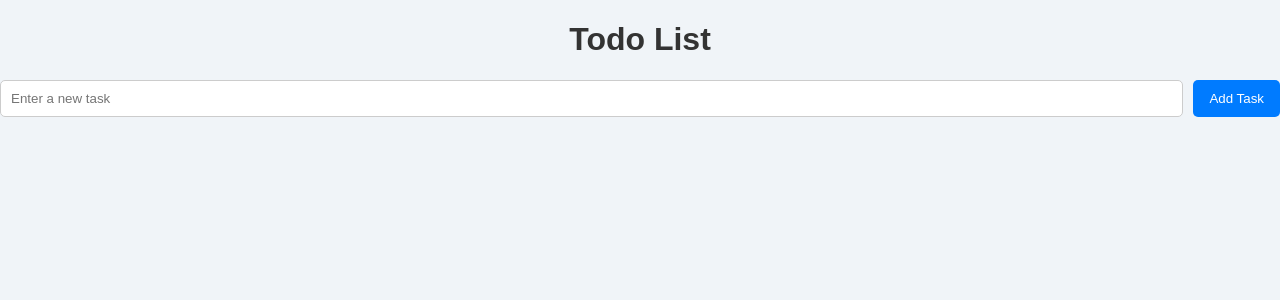
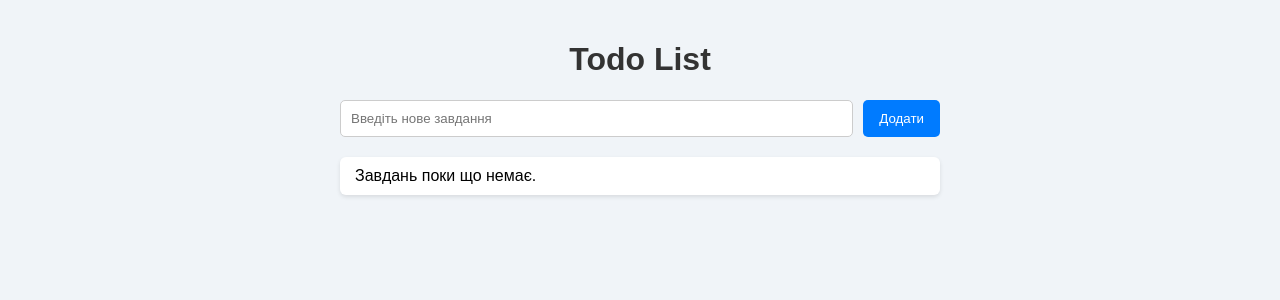
Before and after one commit to NataliyGluz/flask1, a Python web app: template flask/templates/index.html in a window 1280 px wide. Shown: the top 300 px of the page. Run offline with Jinja, Linux system fonts and the light colour scheme; the template is opened without the code that fills it, so the values that code supplies are empty.

Commit message:
Update index.html

```diff
--- a/flask/templates/index.html
+++ b/flask/templates/index.html
@@ -1,20 +1,39 @@
-
 <!DOCTYPE html>
-<html>
+<html lang="uk">
 <head>
+    <meta charset="UTF-8">
     <title>Todo List</title>
-    <link rel="stylesheet" href="/static/style.css">
+    <link rel="stylesheet" href="{{ url_for('static', filename='style.css') }}">
+    <meta name="viewport" content="width=device-width, initial-scale=1.0">
 </head>
 <body>
+  <div class="container">
     <h1>Todo List</h1>
+
     <form action="/add" method="POST">
-        <input type="text" name="task" placeholder="Enter a new task">
-        <input type="submit" value="Add Task">
+        <input type="text" name="task" placeholder="Введіть нове завдання" required>
+        <input type="submit" value="Додати">
     </form>
+
     <ul>
         {% for task in tasks %}
-        <li>{{ task }} <a href="#" onclick="confirmDelete({{ loop.index0 }})">x</a></li>
+        <li>
+            {{ task }}
+            <a href="#" onclick="confirmDelete({{ loop.index0 }})">x</a>
+        </li>
+        {% else %}
+        <li>Завдань поки що немає.</li>
         {% endfor %}
     </ul>
+  </div>
+
+  <script>
+    function confirmDelete(index) {
+        const confirmAction = confirm("Ви справді хочете видалити це завдання?");
+        if (confirmAction) {
+            window.location.href = "/delete/" + index;
+        }
+    }
+  </script>
 </body>
 </html>
```
